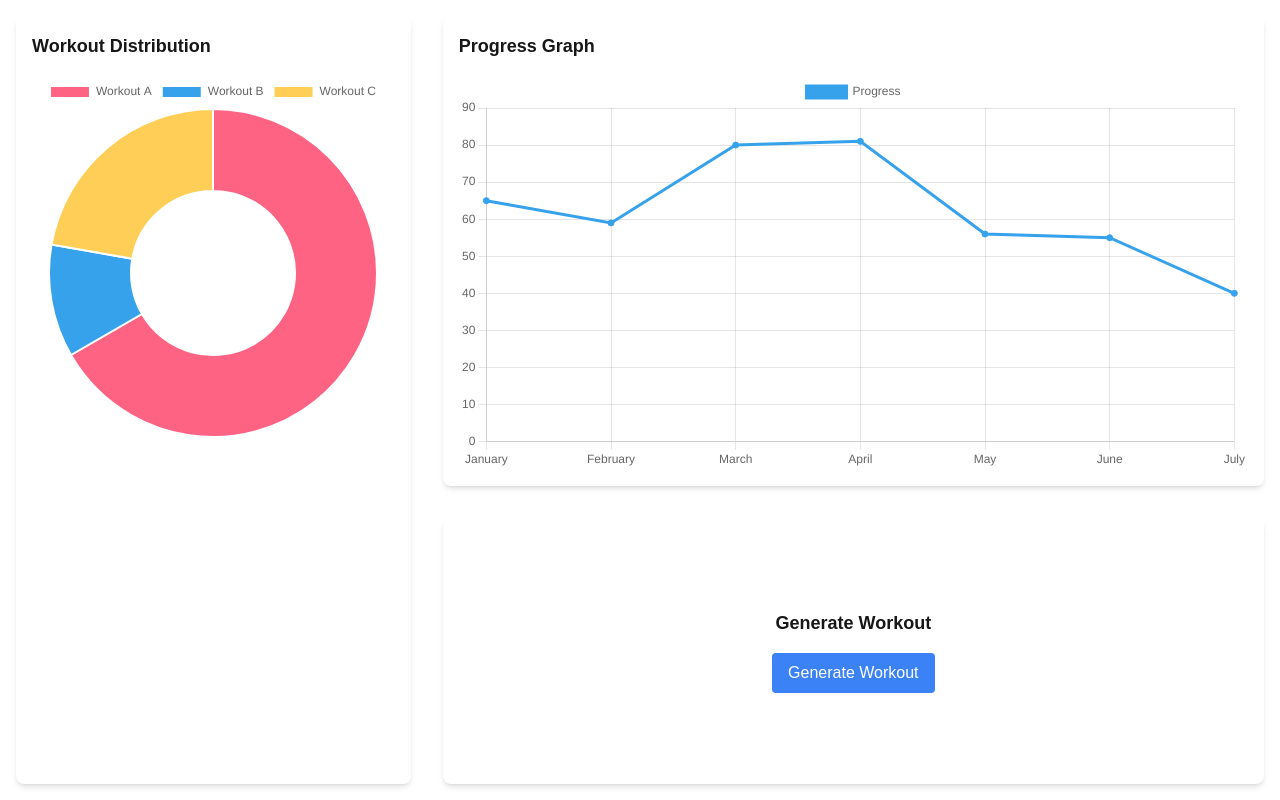
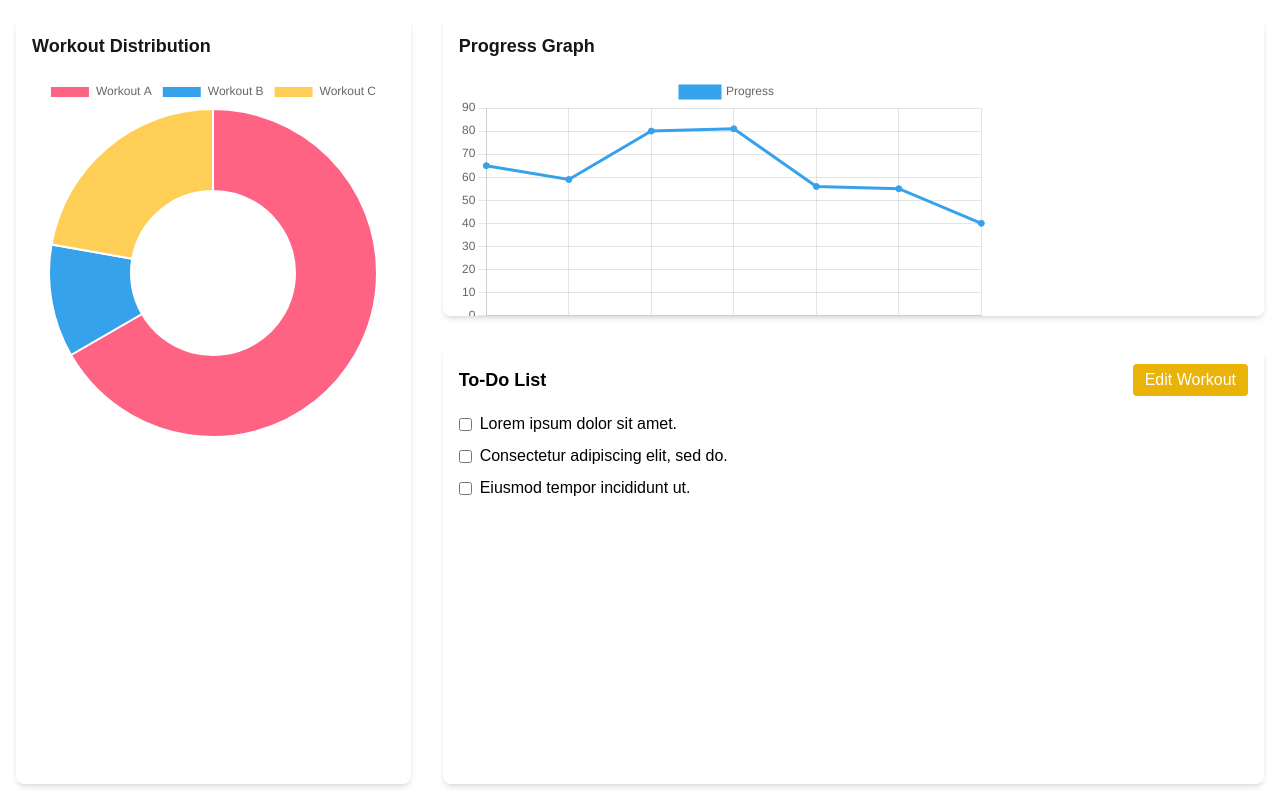
Before and after one commit to Micro-88/Fitness-Tracker, a Next.js app: page /dashboard in a window 1280 px wide. Both pictures are taken after a click on the button "Generate Workout". Built offline with nearby package versions, Linux system fonts and the light colour scheme.

Commit message:
added workouts and workoutPlan database

```diff
--- a/app/dashboard/page.tsx
+++ b/app/dashboard/page.tsx
@@ -1,36 +1,35 @@
-// app/dashboard/page.tsx
-
 "use client"; // Add this directive to make the component a Client Component
 
-import React from 'react';
-import { Doughnut } from 'react-chartjs-2';
-import { Line } from 'react-chartjs-2'; // Import Line chart
-import { Chart, registerables } from 'chart.js';
+import React, { useState } from "react";
+import { Doughnut, Line } from "react-chartjs-2";
+import { Chart, registerables } from "chart.js";
 
 Chart.register(...registerables);
 
 const Dashboard = () => {
+  const [workoutGenerated, setWorkoutGenerated] = useState(false);
+
   // Sample data for the doughnut chart
   const doughnutData = {
-    labels: ['Workout A', 'Workout B', 'Workout C'],
+    labels: ["Workout A", "Workout B", "Workout C"],
     datasets: [
       {
         data: [300, 50, 100],
-        backgroundColor: ['#FF6384', '#36A2EB', '#FFCE56'],
-        hoverBackgroundColor: ['#FF6384', '#36A2EB', '#FFCE56'],
+        backgroundColor: ["#FF6384", "#36A2EB", "#FFCE56"],
+        hoverBackgroundColor: ["#FF6384", "#36A2EB", "#FFCE56"],
       },
     ],
   };
 
   // Sample data for the line chart
   const lineData = {
-    labels: ['January', 'February', 'March', 'April', 'May', 'June', 'July'],
+    labels: ["January", "February", "March", "April", "May", "June", "July"],
     datasets: [
       {
-        label: 'Progress',
+        label: "Progress",
         fill: false,
-        backgroundColor: '#36A2EB',
-        borderColor: '#36A2EB',
+        backgroundColor: "#36A2EB",
+        borderColor: "#36A2EB",
         data: [65, 59, 80, 81, 56, 55, 40],
       },
     ],
@@ -44,9 +43,9 @@ const Dashboard = () => {
     },
   };
 
-  // Handler for the button click
   const handleGenerateWorkout = () => {
-    alert("Workout generated!");
+    // Set workout as generated
+    setWorkoutGenerated(true);
   };
 
   return (
@@ -63,15 +62,18 @@ const Dashboard = () => {
       <div className="md:w-2/3 flex flex-col">
         {/* Top Right Box */}
         <div className="flex-1 p-4">
-          <div className="bg-white shadow-md rounded-lg p-4 h-full">
+          <div className="bg-white shadow-md rounded-lg p-4 h-full max-h-[300px] overflow-y-auto">
             <h2 className="text-lg font-semibold mb-4">Progress Graph</h2>
             <Line data={lineData} options={lineOptions} />
           </div>
         </div>
 
         {/* Bottom Right Box */}
-        <div className="flex-1 p-4">
-          <div className="bg-white shadow-md rounded-lg p-4 h-full flex flex-col items-center justify-center">
+        <div className="flex-[2] p-4">
+          <div className="bg-white shadow-md rounded-lg p-4 h-full">
+            {!workoutGenerated ? (
+              // Generate Workout UI
+              <div className="flex flex-col items-center justify-center">
                 <h2 className="text-lg font-semibold mb-4">Generate Workout</h2>
                 <button
                   className="bg-blue-500 text-white py-2 px-4 rounded hover:bg-blue-600"
@@ -80,6 +82,49 @@ const Dashboard = () => {
                   Generate Workout
                 </button>
               </div>
+            ) : (
+              // To-Do List UI
+              <div>
+                <div className="flex justify-between items-center mb-4">
+                  <h2 className="text-lg text-black font-semibold">To-Do List</h2>
+                  <button
+                    className="bg-yellow-500 text-white py-1 px-3 rounded hover:bg-yellow-600"
+                    onClick={() => setWorkoutGenerated(false)}
+                  >
+                    Edit Workout
+                  </button>
+                </div>
+                <ul className="space-y-2">
+                  <li className="text-black flex items-center">
+                    <input
+                      type="checkbox"
+                      className="mr-2"
+                      id="task1"
+                    />
+                    <label htmlFor="task1">Lorem ipsum dolor sit amet.</label>
+                  </li>
+                  <li className="text-black flex items-center">
+                    <input
+                      type="checkbox"
+                      className="mr-2"
+                      id="task2"
+                    />
+                    <label htmlFor="task2">
+                      Consectetur adipiscing elit, sed do.
+                    </label>
+                  </li>
+                  <li className="text-black flex items-center">
+                    <input
+                      type="checkbox"
+                      className="mr-2"
+                      id="task3"
+                    />
+                    <label htmlFor="task3">Eiusmod tempor incididunt ut.</label>
+                  </li>
+                </ul>
+              </div>
+            )}
+          </div>
         </div>
       </div>
     </div>
--- a/package.json
+++ b/package.json
@@ -19,7 +19,7 @@
     "dotenv": "^16.4.5",
     "jsonwebtoken": "^9.0.2",
     "mariadb": "^3.4.0",
-    "mysql2": "^3.11.3",
+    "mysql2": "^3.11.4",
     "next": "15.0.2",
     "openai": "^3.3.0",
     "pg-hstore": "^2.3.4",
```
Also changed, not shown: app/database/migrations/20241101084637-create-users-table.cjs (+8 -0 lines), app/database/migrations/20241101111209-create-workoutPlans-table.cjs (+1 -6 lines), app/database/migrations/20241122085426-create-workouts-table.cjs (renamed from app/database/migrations/20241122085426-create-workouts.cjs, +24 -6 lines), app/database/migrations/20241122085511-create-workout-plans.cjs (deleted, +0 -40 lines), app/database/migrations/20241128162458-create-workouts-workoutPlans-association.cjs (added, +35 -0 lines), 1 other file (tests, documents, lock files or other folders). Lines whose indentation alone changed are shown as unchanged.
